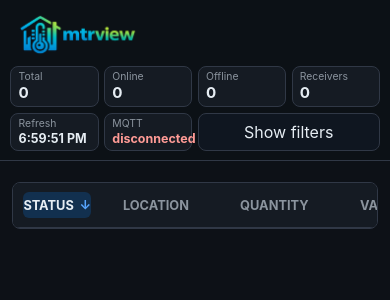
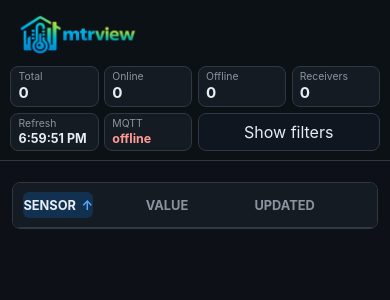
Before and after one commit to tvallas/mtrview, a FastAPI app: page / in a window 390 px wide. Shown: the top 300 px of the page. Run offline with FastAPI, Linux system fonts and the light colour scheme; lists and menus that the app fills with data are empty.

Commit message:
feat: focus mobile table on sensor values

```diff
--- a/mtrview/static/app.css
+++ b/mtrview/static/app.css
@@ -98,7 +98,7 @@ main {
 }
 
 .metric-tile {
-  min-width: 5.8rem;
+  min-width: 0;
   padding: 0.45rem 0.65rem;
 }
 
@@ -111,9 +111,12 @@ main {
 
 .metric-tile strong {
   display: block;
+  max-width: 100%;
   margin-top: 0.2rem;
+  overflow: hidden;
   font-size: 1.25rem;
   line-height: 1.05;
+  text-overflow: ellipsis;
   white-space: nowrap;
 }
 
@@ -289,7 +292,7 @@ button.active {
 table {
   width: 100%;
   border-collapse: collapse;
-  min-width: 60rem;
+  min-width: 46rem;
   background: var(--panel);
 }
 
@@ -342,6 +345,28 @@ th {
 
 tr.problem td {
   background: rgba(248, 81, 73, 0.08);
+}
+
+tr.problem .sensor-cell {
+  box-shadow: inset 3px 0 0 rgba(248, 81, 73, 0.8);
+}
+
+.sensor-cell {
+  min-width: 14rem;
+  font-weight: 650;
+}
+
+.value-cell {
+  min-width: 6rem;
+  font-size: 1.1rem;
+  font-weight: 750;
+  white-space: nowrap;
+}
+
+.value-cell span {
+  color: var(--muted);
+  font-size: 0.9rem;
+  font-weight: 650;
 }
 
 @media (max-width: 950px) {
@@ -426,6 +451,23 @@ tr.problem td {
   td {
     padding: 0.58rem 0.65rem;
   }
+
+  table {
+    min-width: 0;
+  }
+
+  .optional-column {
+    display: none;
+  }
+
+  .sensor-cell {
+    min-width: 0;
+  }
+
+  .value-cell {
+    min-width: 4.4rem;
+    text-align: right;
+  }
 }
 
 @media (max-width: 380px) {
--- a/mtrview/static/app.js
+++ b/mtrview/static/app.js
@@ -2,8 +2,8 @@ const state = {
   data: window.MTRVIEW_INITIAL_DATA || { readings: [], counts: {}, zones: [], receivers: [] },
   fetchedAt: Date.now(),
   view: "table",
-  sortKey: "status",
-  sortDirection: "desc",
+  sortKey: "location",
+  sortDirection: "asc",
 };
 
 const els = {
@@ -34,7 +34,6 @@ const els = {
 };
 
 const sortDefaults = {
-  status: "desc",
   location: "asc",
   quantity: "asc",
   value: "asc",
@@ -97,6 +96,16 @@ function card(reading) {
   `;
 }
 
+function sensorLabel(reading) {
+  const location = reading.location === "Unknown location" ? "" : reading.location;
+  const detail =
+    reading.description ||
+    (reading.quantity === "Unknown measurement" ? "" : reading.quantity) ||
+    reading.display_name ||
+    `Transmitter ${reading.transmitter_id}`;
+  return [location, detail].filter(Boolean).join(" ") || reading.display_name;
+}
+
 function fillSelect(select, values, allLabel) {
   const previous = select.value;
   select.innerHTML = `<option value="all">${allLabel}</option>`;
@@ -148,9 +157,7 @@ function compareReadings(a, b) {
   const key = state.sortKey;
   let result = 0;
 
-  if (key === "status") {
-    result = statusRank(a) - statusRank(b);
-  } else if (key === "updated") {
+  if (key === "updated") {
     result = (a.age_seconds ?? 999999999) - (b.age_seconds ?? 999999999);
   } else if (key === "value") {
     result = compareValues(a.value, b.value);
@@ -160,10 +167,6 @@ function compareReadings(a, b) {
 
   if (result === 0) result = a.sort_key.localeCompare(b.sort_key);
   return result * direction;
-}
-
-function statusRank(reading) {
-  return reading.status === "online" ? 0 : 1;
 }
 
 function compareValues(a, b) {
@@ -192,8 +195,7 @@ function render() {
   fillSelect(els.receiver, state.data.receivers || [], "All receivers");
 
   const mqtt = state.data.mqtt || {};
-  els.mqttStatus.textContent = mqtt.connected ? "connected" : mqtt.error || "disconnected";
-  els.mqttStatus.closest(".metric-tile").className = `metric-tile status-tile ${mqtt.connected ? "ok" : "offline"}`;
+  setMqttStatus(mqtt.connected, mqtt.error || "disconnected");
   els.refreshTime.textContent = new Date().toLocaleTimeString();
 
   const readings = filteredReadings();
@@ -204,6 +206,19 @@ function render() {
   renderGroups(readings);
   renderTable(readings);
   renderSortHeaders();
+}
+
+function setMqttStatus(connected, message) {
+  const statusText = connected ? "connected" : mqttStatusLabel(message);
+  els.mqttStatus.textContent = statusText;
+  els.mqttStatus.title = connected ? "MQTT connected" : message || "MQTT disconnected";
+  els.mqttStatus.closest(".metric-tile").className =
+    `metric-tile status-tile ${connected ? "ok" : "offline"}`;
+}
+
+function mqttStatusLabel(message) {
+  if (message && message.toLowerCase().includes("refresh")) return "failed";
+  return "offline";
 }
 
 function renderGroups(readings) {
@@ -238,19 +253,14 @@ function groupBy(items, keyFn) {
 function renderTable(readings) {
   els.sensorTable.innerHTML = readings
     .map((reading) => {
-      const status = readingStatus(reading);
-      const badgeClass = reading.problem ? "problem" : "online";
       return `
         <tr class="${reading.problem ? "problem" : ""}">
-          <td><span class="badge ${escapeHtml(badgeClass)}">${escapeHtml(reading.status_label || status)}</span></td>
-          <td>${escapeHtml(reading.location)}</td>
-          <td>${escapeHtml(reading.quantity)}</td>
-          <td>${escapeHtml(fmtValue(reading.value))}</td>
-          <td>${escapeHtml(reading.unit)}</td>
+          <td class="sensor-cell">${escapeHtml(sensorLabel(reading))}</td>
+          <td class="value-cell">${escapeHtml(fmtValue(reading.value))} <span>${escapeHtml(reading.unit)}</span></td>
           <td>${ageSpan(reading)}</td>
-          <td>${escapeHtml(reading.zone)}</td>
-          <td>${escapeHtml(reading.receiver)}</td>
-          <td>${escapeHtml(reading.transmitter_id)}</td>
+          <td class="optional-column">${escapeHtml(reading.zone)}</td>
+          <td class="optional-column">${escapeHtml(reading.receiver)}</td>
+          <td class="optional-column">${escapeHtml(reading.transmitter_id)}</td>
         </tr>
       `;
     })
@@ -277,8 +287,7 @@ async function refresh() {
     state.fetchedAt = Date.now();
     render();
   } catch (error) {
-    els.mqttStatus.textContent = "Refresh failed";
-    els.mqttStatus.className = "pill offline";
+    setMqttStatus(false, "refresh failed");
   }
 }
 
--- a/mtrview/templates/index.html
+++ b/mtrview/templates/index.html
@@ -72,7 +72,6 @@
           <option value="all">All receivers</option>
         </select>
         <select id="sortSelect" aria-label="Sort sensors">
-          <option value="status">Status first</option>
           <option value="location">Location</option>
           <option value="updated">Latest updated</option>
           <option value="quantity">Quantity</option>
@@ -102,31 +101,22 @@
         <table>
           <thead>
             <tr>
-              <th aria-sort="descending">
-                <button class="sort-header active" type="button" data-sort="status">Status</button>
-              </th>
-              <th>
-                <button class="sort-header" type="button" data-sort="location">Location</button>
-              </th>
-              <th>
-                <button class="sort-header" type="button" data-sort="quantity">Quantity</button>
+              <th aria-sort="ascending">
+                <button class="sort-header active" type="button" data-sort="location">Sensor</button>
               </th>
               <th>
                 <button class="sort-header" type="button" data-sort="value">Value</button>
               </th>
               <th>
-                <button class="sort-header" type="button" data-sort="unit">Unit</button>
-              </th>
-              <th>
                 <button class="sort-header" type="button" data-sort="updated">Updated</button>
               </th>
-              <th>
+              <th class="optional-column">
                 <button class="sort-header" type="button" data-sort="zone">Zone</button>
               </th>
-              <th>
+              <th class="optional-column">
                 <button class="sort-header" type="button" data-sort="receiver">Receiver</button>
               </th>
-              <th>
+              <th class="optional-column">
                 <button class="sort-header" type="button" data-sort="transmitter_id">
                   Transmitter
                 </button>
```
Also changed, not shown: tests/test_web.py (+2 -1 lines).
